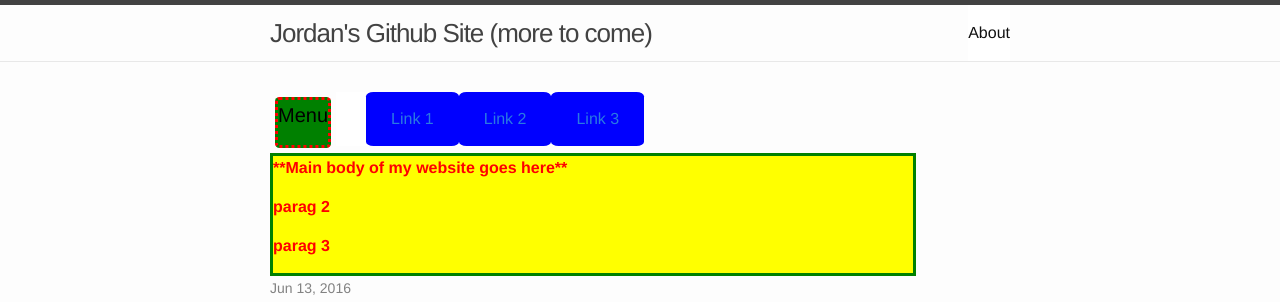
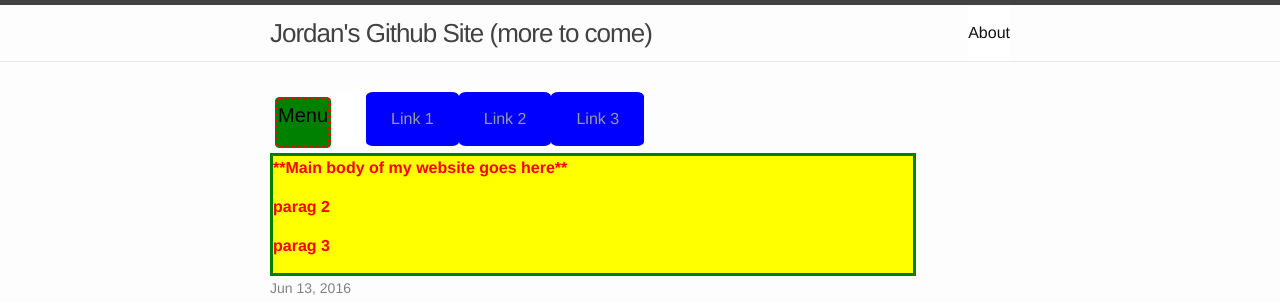
Before and after one commit to Jordanpb/codeacademyTest, a Jekyll site: the page built from index.html, in a window 1280 px wide. Shown: the top 302 px of the page. Built offline with Jekyll 4.4.1, drawn with Linux system fonts in a browser that asks for light colours.

Commit message:
Update _layout.scss

```diff
--- a/_sass/_layout.scss
+++ b/_sass/_layout.scss
@@ -5,9 +5,9 @@
 //BEGIN BORROWED CSS FOR DROP DOWN MENU
  nav {background:#FFF;float:left;}
  nav ul {text-align:center;}
- nav ul li {float:left;display:inline;background-color:blue;font-weight:20;border:0px solid #FFFFFF;border-radius:8%;color:#999999;}
+ nav ul li {float:left;display:inline;background-color:blue;font-weight:20;border:0px solid #FFFFFF;border-radius:8%;}
  nav ul li:hover {background:#E6E6E6}
- nav ul li a {display:block;padding:15px 25px;}
+ nav ul li a {display:block;padding:15px 25px;color:#999999;}
  nav ul li a:hover {text-decoration: none;font-weight:bold;}
  nav ul li ul {position:absolute;width:110px;background:#FFF;}
  nav ul li ul li {width:110px;color:#FFFFFF;}
```
